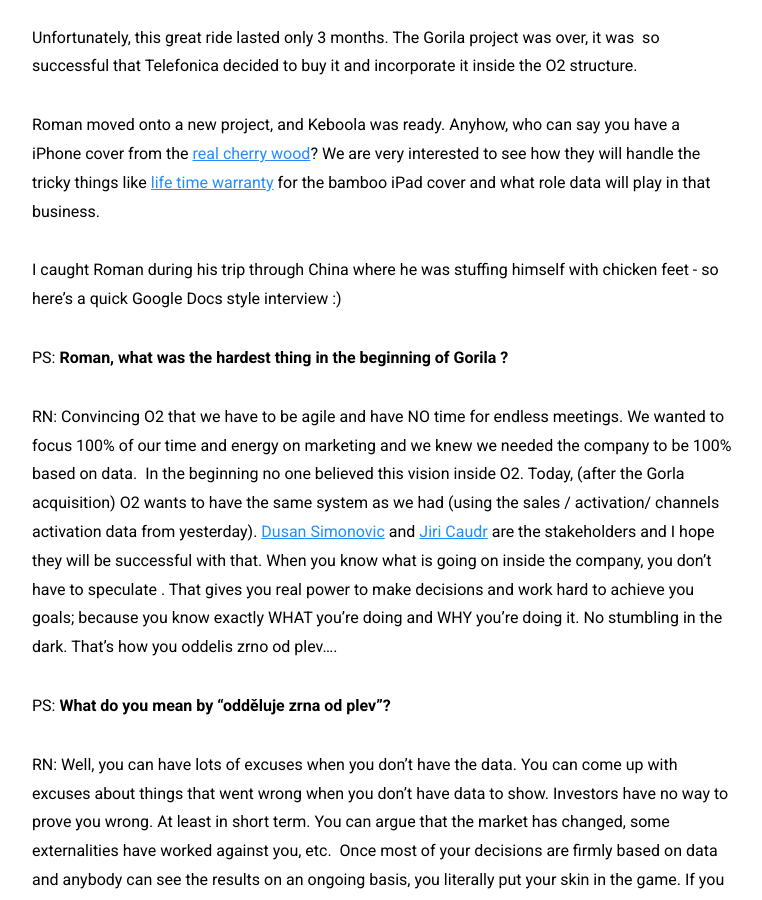
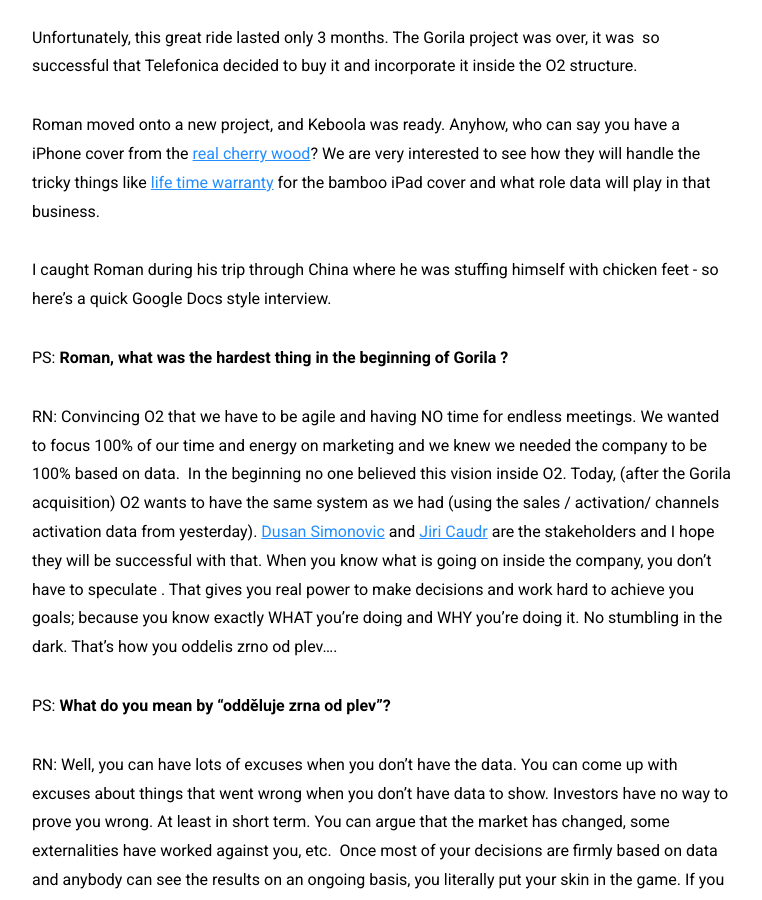
Before and after one commit to keboola/blog, a Jekyll site: the page built from _posts/2018-10-11-gorila-mobil-data-driven-business.md, in a window 1280 px wide and 900 px high, scrolled down 2859 px. Shown: the whole window, without its empty margins (258-1020 px from the left). Built offline with Jekyll 4.4.1, drawn with Linux system fonts in a browser that asks for light colours; nearby versions of some CDN libraries; some of the changed text lies outside the part shown.

Commit message:
Update from Forestry.io - Updated 2018-10-11-gorila-mobil-data-driven-business.md

```diff
--- a/_posts/2018-10-11-gorila-mobil-data-driven-business.md
+++ b/_posts/2018-10-11-gorila-mobil-data-driven-business.md
@@ -43,11 +43,11 @@
 
 Roman moved onto a new project, and Keboola was ready. Anyhow, who can say you have a iPhone cover from the [real cherry wood](http://www.esperia.cz/dreveny-kryt-pro-iphone-5c-esperia-eclat-modry-tresen.html)? We are very interested to see how they will handle the tricky things like [life time warranty](http://www.epishop.cz/dozivotni-zaruka) for the bamboo iPad cover and what role data will play in that business.
 
-I caught Roman during his trip through China where he was stuffing himself with chicken feet - so here’s a quick Google Docs style interview :)
+I caught Roman during his trip through China where he was stuffing himself with chicken feet - so here’s a quick Google Docs style interview.
 
 PS: **Roman, what was the hardest thing in the beginning of Gorila ?**
 
-RN: Convincing O2 that we have to be agile and have NO time for endless meetings. We wanted to focus 100% of our time and energy on marketing and we knew we needed the company to be 100% based on data.  In the beginning no one believed this vision inside O2. Today, (after the Gorla acquisition) O2 wants to have the same system as we had (using the sales / activation/ channels activation data from yesterday). [Dusan Simonovic](https://www.linkedin.com/in/madcap) and [Jiri Caudr](https://www.linkedin.com/in/jiricaudr) are the stakeholders and I hope they will be successful with that. When you know what is going on inside the company, you don’t have to speculate . That gives you real power to make decisions and work hard to achieve you goals; because you know exactly WHAT you’re doing and WHY you’re doing it. No stumbling in the dark. That’s how you oddelis zrno od plev….
+RN: Convincing O2 that we have to be agile and having NO time for endless meetings. We wanted to focus 100% of our time and energy on marketing and we knew we needed the company to be 100% based on data.  In the beginning no one believed this vision inside O2. Today, (after the Gorila acquisition) O2 wants to have the same system as we had (using the sales / activation/ channels activation data from yesterday). [Dusan Simonovic](https://www.linkedin.com/in/madcap) and [Jiri Caudr](https://www.linkedin.com/in/jiricaudr) are the stakeholders and I hope they will be successful with that. When you know what is going on inside the company, you don’t have to speculate . That gives you real power to make decisions and work hard to achieve you goals; because you know exactly WHAT you’re doing and WHY you’re doing it. No stumbling in the dark. That’s how you oddelis zrno od plev….
 
 PS: **What do you mean by “odděluje zrna od plev”?**
 
@@ -69,4 +69,4 @@
 
 PS:  **Now you’re data guy forever?**
 
-RN: You got it buddy! :-) In any company starting data analytics will be the first thing that I will be taking care off. Once we see inside the data and what’s going on inside the company, we are better able to take risks and test new things.
+RN: You got it buddy! In any company starting data analytics will be the first thing that I will be taking care off. Once we see inside the data and what’s going on inside the company, we are better able to take risks and test new things.
```
